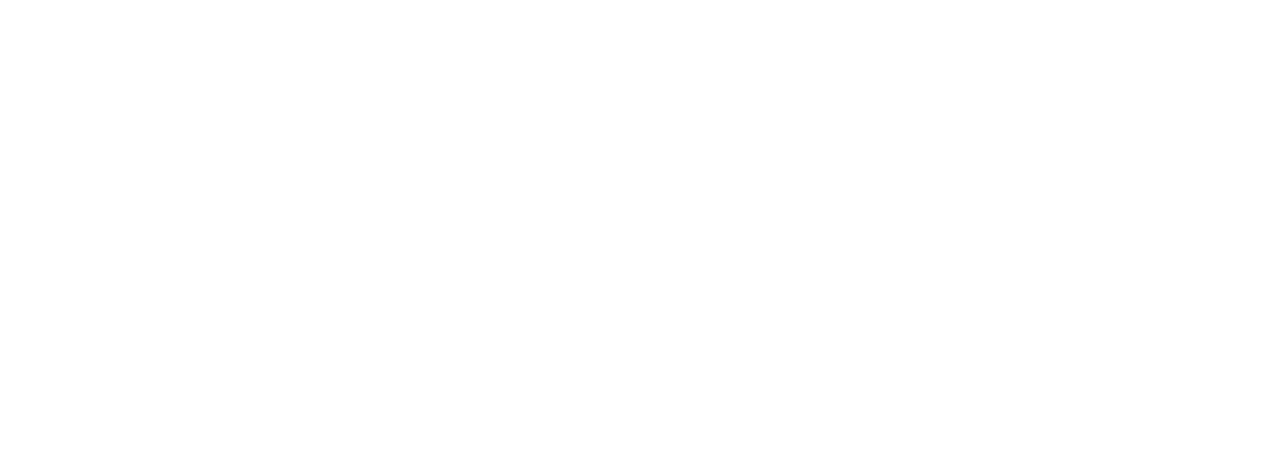
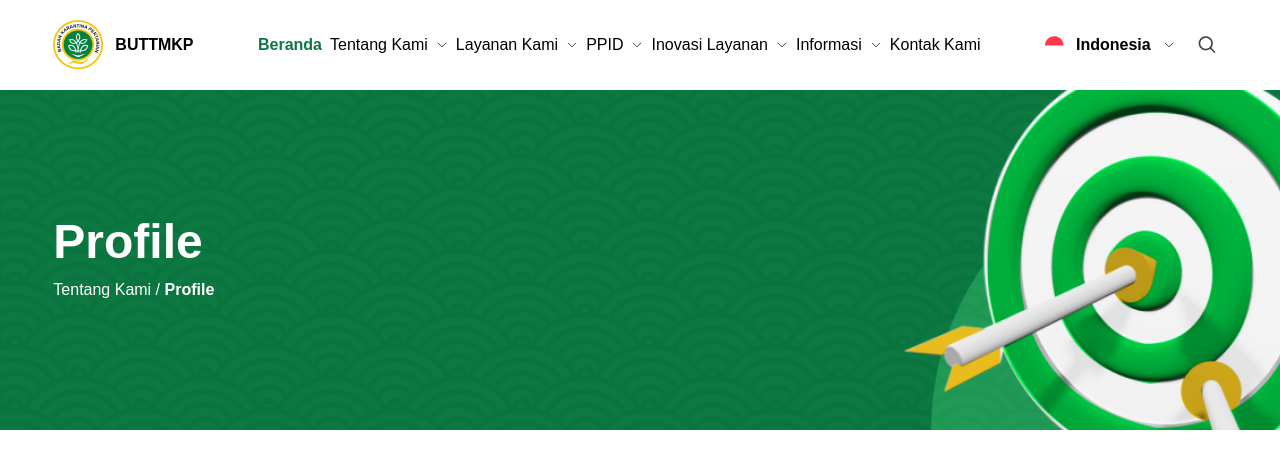
Before and after one commit to raflidev/BUTTMKP, a React (Create React App) app: page /profile in a window 1280 px wide. Before the commit this address had no page. Shown: the top 468 px of the page. Built offline with nearby package versions, Linux system fonts and the light colour scheme.

Commit message:
add profile page

```diff
--- a/src/App.js
+++ b/src/App.js
@@ -4,12 +4,14 @@
   Route,
 } from "react-router-dom";
 import Home from "./Pages/Home";
+import Profile from "./Pages/Profile"
 
 function App() {
   return (
     <BrowserRouter>
       <Routes>
         <Route path="/" element={<Home />} />
+        <Route path="/profile" element={<Profile />} />
       </Routes>
     </BrowserRouter>
   );
--- /dev/null
+++ b/src/Pages/Profile.js
@@ -0,0 +1,29 @@
+import React from 'react'
+import Navbar from "../components/Navbar"
+import bgp from "../images/ilustrasi/bgp.png"
+import ilus2 from "../images/ilustrasi/2.png"
+
+function Profile() {
+  return (
+    <div className='min-h-screen font-montserrat'>
+      <Navbar/>
+
+      <div className="text-white bg-cover py-32 bg-center" style={{backgroundImage: `url(${bgp})`}}>
+      <div className="flex justify-center">
+        <div className="w-11/12">
+          <div className="flex justify-between">
+            <div className="space-y-3">
+              <h1 className='font-bold text-5xl'>Profile</h1>
+              <h2>Tentang Kami / <span className="font-bold">Profile</span></h2>
+            </div>
+          </div>
+        </div>
+      </div>
+
+
+      </div>
+    </div>
+  )
+}
+
+export default Profile
--- a/src/components/BeritaHarian.js
+++ b/src/components/BeritaHarian.js
@@ -122,9 +122,6 @@
                 <div className="grid grid-cols-3 gap-8">
                 {
                     currentPosts.map((item, index) => {
-                      console.log('====================================');
-                      console.log(index === 0);
-                      console.log('====================================');
                     return (
                       <div className={`${index === 0 ? 'col-span-3' : ''}`} key={index}>
                         <div>
```
Also changed, not shown: src/images/ilustrasi/2.png (added), src/images/ilustrasi/bgp.png (added).
